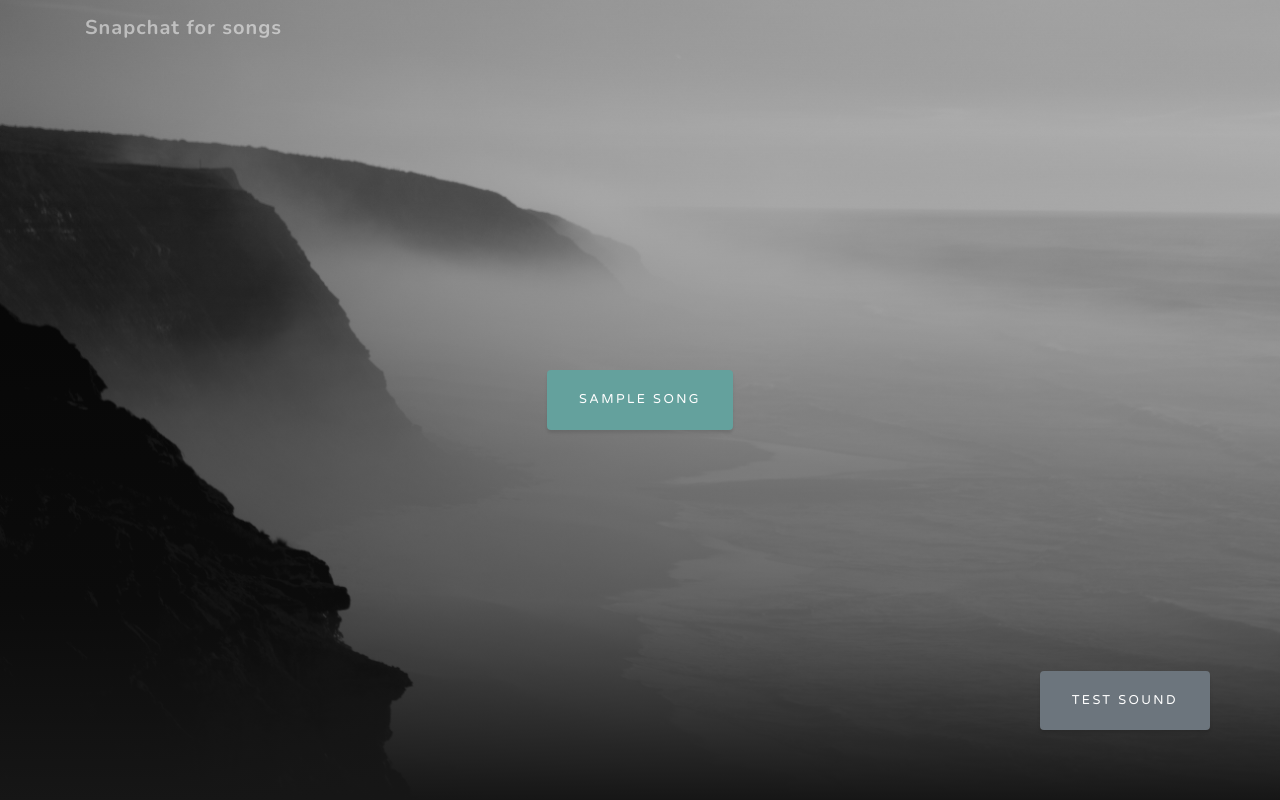
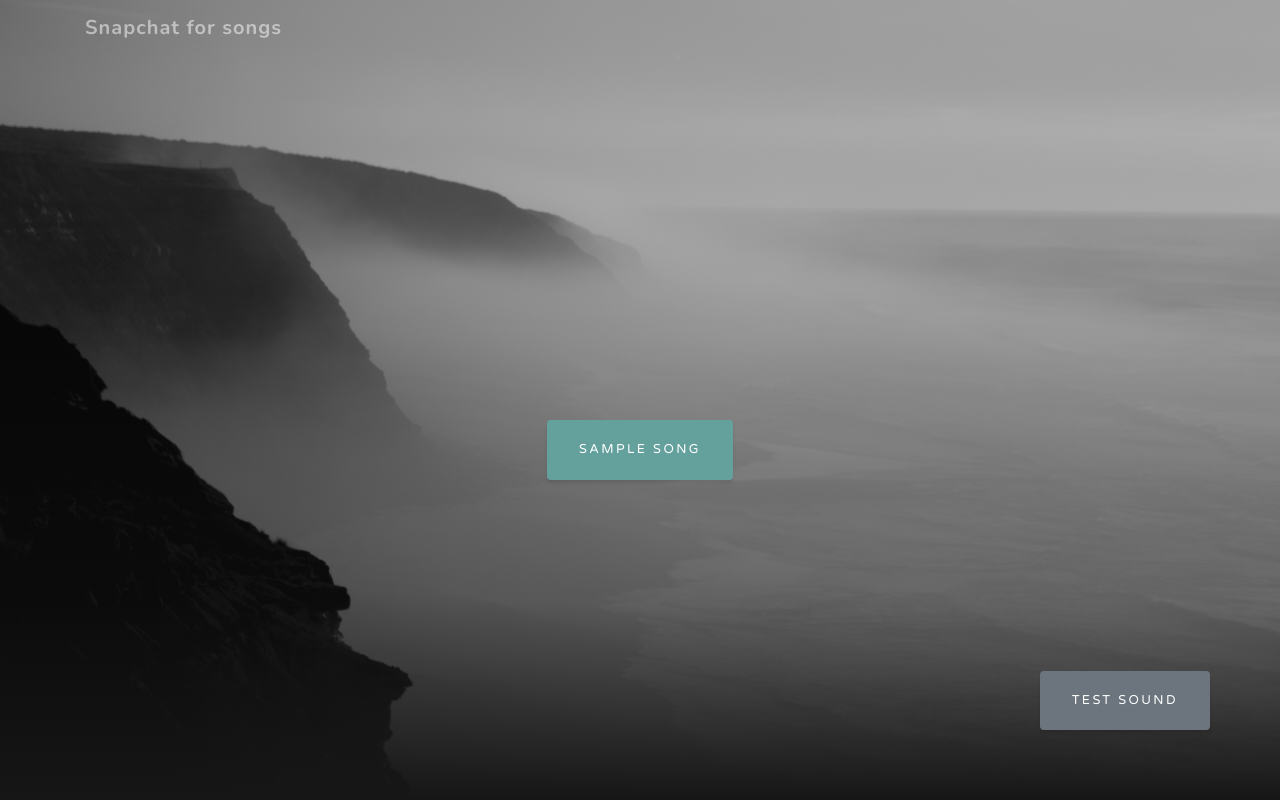
Before and after one commit to Cheetar/song_snapchat, a Django app: template web/app/song_snapchat/templates/snapchat/snap.html in a window 1280 px wide. Run offline with Django 3.2, Linux system fonts and the light colour scheme; the template is opened without the code that fills it: most values are stand-ins (such as "Sample title", 1, 10 or a date in 2020); parts of the project's set-up code (start-up, migrations or seed data) failed here and were passed over; some libraries are stand-ins or nearby versions.

Commit message:
Properly displaying many song tiles

```diff
--- a/web/app/song_snapchat/static/snapchat/css/custom.css
+++ b/web/app/song_snapchat/static/snapchat/css/custom.css
@@ -1,5 +1,14 @@
+body {
+  background-color: black;
+}
+
 .song-tile{
   margin:20px;
+}
+
+.song-tiles-container{
+  margin-top: 100px;
+  position: relative;
 }
 
 .gramophone-image{
--- a/web/app/song_snapchat/templates/snapchat/snap.html
+++ b/web/app/song_snapchat/templates/snapchat/snap.html
@@ -4,7 +4,7 @@
 {% block content %}
 
   {% if songs_arranged %}
-    <div class="container">
+    <div class="container song-tiles-container">
       {% for row in songs_arranged %}
         <div name="row">
           {% for song in row %}
```
